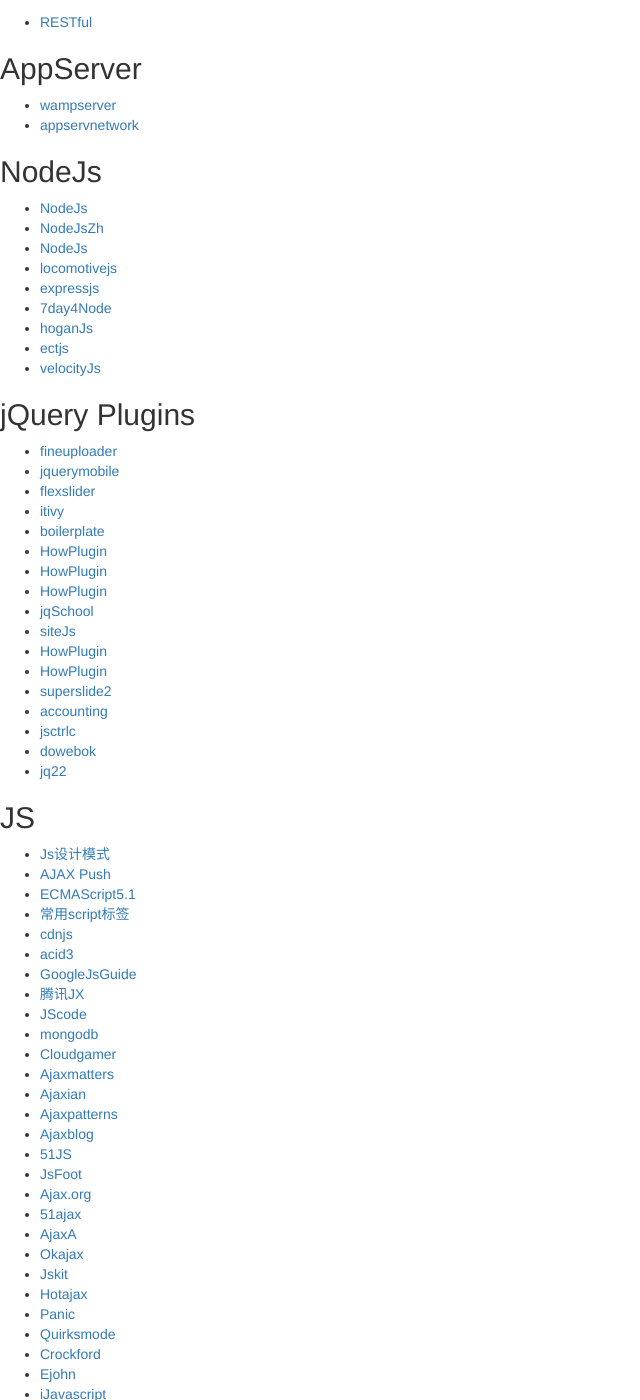
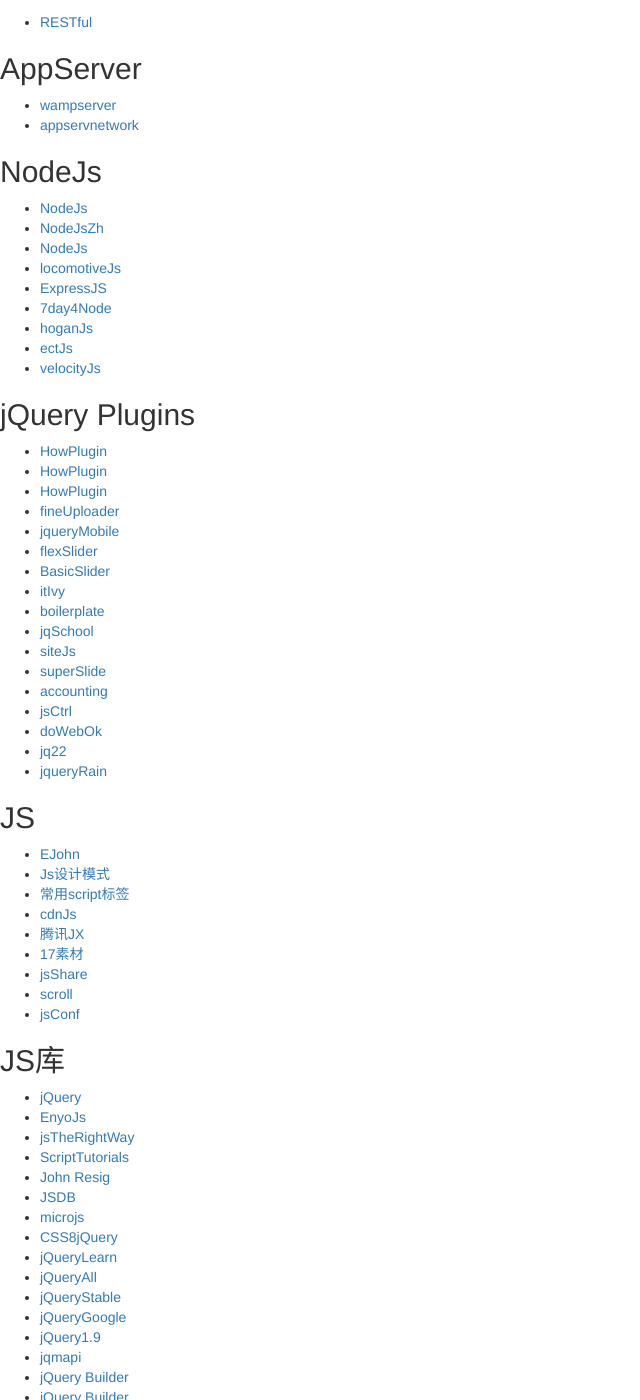
Before and after one commit to wkylin/wkylin.github.com, a Jekyll site: the page built from jslink.html, in a window 1280 px wide and 1400 px high, scrolled down 1452 px. Shown: the whole window, without its empty margins (0-640 px from the left). Built offline with Jekyll 4.4.1, drawn with Linux system fonts in a browser that asks for light colours; nearby versions of some CDN libraries; library files that are not in the unit come from our copies; comment, search, counter and statistics services are not loaded; some of the changed text lies outside the part shown.

Commit message:
modify js

```diff
--- a/jslink.html
+++ b/jslink.html
@@ -58,76 +58,48 @@
     <li class="ui-list-item"><a href="http://nodejs.org/docs/latest/api/" target="_blank">NodeJs</a></li>
     <li class="ui-list-item"><a href="http://nodeapi.ucdok.com/#/api/" target="_blank">NodeJsZh</a></li>
     <li class="ui-list-item"><a href="http://nodejs.org/" target="_blank">NodeJs</a></li>
-    <li class="ui-list-item"><a href="http://locomotivejs.org/guide/" target="_blank">locomotivejs</a></li>
-    <li class="ui-list-item"><a href="http://expressjs.com/guide.html" target="_blank">expressjs</a></li>
+    <li class="ui-list-item"><a href="http://locomotivejs.org/guide/" target="_blank">locomotiveJs</a></li>
+    <li class="ui-list-item"><a href="http://expressjs.com/guide.html" target="_blank">ExpressJS</a></li>
     <li class="ui-list-item"><a href="http://nqdeng.github.io/7-days-nodejs/" target="_blank">7day4Node</a></li>
     <li class="ui-list-item"><a href="http://twitter.github.io/hogan.js/" target="_blank">hoganJs</a></li>
-    <li class="ui-list-item"><a href="http://ectjs.com/" target="_blank"><span class="ft-red">ectjs</span></a></li>
+    <li class="ui-list-item"><a href="http://ectjs.com/" target="_blank"><span class="ft-red">ectJs</span></a></li>
     <li class="ui-list-item"><a href="http://git.shepherdwind.com/velocity.js/" target="_blank"><span class="ft-red">velocityJs</span></a></li>
 </ul>
 <div class="ui-title fn-clear">
     <h2>jQuery Plugins</h2>
 </div>
 <ul class="ui-list fn-clear">
-    <li class="ui-list-item"><a href="http://fineuploader.com" target="_blank">fineuploader</a></li>
-    <li class="ui-list-item"><a href="http://jquerymobile.com" target="_blank">jquerymobile</a></li>
-    <li class="ui-list-item"><a href="http://www.woothemes.com/flexslider/" target="_blank">flexslider</a></li>
-    <li class="ui-list-item"><a href="http://js.itivy.com/" target="_blank">itivy</a></li>
-    <li class="ui-list-item"><a href="http://jqueryboilerplate.com/" target="_blank">boilerplate</a></li>
     <li class="ui-list-item"><a href="http://www.codeproject.com/Articles/291290/How-To-Write-Plugin-in-jQuery" target="_blank">HowPlugin</a></li>
     <li class="ui-list-item"><a href="http://debuggable.com/posts/how-to-write-jquery-plugins:4f72ab2e-7310-4a74-817a-0a04cbdd56cb" target="_blank">HowPlugin</a></li>
     <li class="ui-list-item"><a href="http://blog.teamtreehouse.com/writing-your-own-jquery-plugins" target="_blank">HowPlugin</a></li>
+    <li class="ui-list-item"><a href="http://fineuploader.com" target="_blank">fineUploader</a></li>
+    <li class="ui-list-item"><a href="http://jquerymobile.com" target="_blank">jqueryMobile</a></li>
+    <li class="ui-list-item"><a href="http://www.woothemes.com/flexslider/" target="_blank">flexSlider</a></li>
+    <li class="ui-list-item"><a href="http://basic-slider.com/" target="_blank">BasicSlider</a></li>
+    <li class="ui-list-item"><a href="http://js.itivy.com/" target="_blank">itIvy</a></li>
+    <li class="ui-list-item"><a href="http://jqueryboilerplate.com/" target="_blank">boilerplate</a></li>
     <li class="ui-list-item"><a href="http://www.jq-school.com/" target="_blank">jqSchool</a></li>
     <li class="ui-list-item"><a href="http://www.sitejs.cn/" target="_blank">siteJs</a></li>
-    <li class="ui-list-item"><a href="http://debuggable.com/posts/how-to-write-jquery-plugins:4f72ab2e-7310-4a74-817a-0a04cbdd56cb" target="_blank">HowPlugin</a></li>
-    <li class="ui-list-item"><a href="http://blog.teamtreehouse.com/writing-your-own-jquery-plugins" target="_blank">HowPlugin</a></li>
-    <li class="ui-list-item"><a href="http://www.superslide2.com/" target="_blank">superslide2</a></li>
+    <li class="ui-list-item"><a href="http://www.superslide2.com/" target="_blank">superSlide</a></li>
     <li class="ui-list-item"><a href="http://josscrowcroft.github.io/accounting.js/" target="_blank">accounting</a></li>
-    <li class="ui-list-item"><a href="http://www.jsctrlc.com/" target="_blank">jsctrlc</a></li>
-    <li class="ui-list-item"><a href="http://www.dowebok.com" target="_blank">dowebok</a></li>
+    <li class="ui-list-item"><a href="http://www.jsctrlc.com/" target="_blank">jsCtrl</a></li>
+    <li class="ui-list-item"><a href="http://www.dowebok.com" target="_blank">doWebOk</a></li>
     <li class="ui-list-item"><a href="http://www.jq22.com/" target="_blank">jq22</a></li>
+    <li class="ui-list-item"><a href="http://www.jqueryrain.com" target="_blank">jqueryRain</a></li>
 </ul>
 <div class="ui-title fn-clear">
     <h2>JS</h2>
 </div>
 <ul class="ui-list fn-clear">
+    <li class="ui-list-item"><a href="http://ejohn.org/" target="_blank">EJohn</a></li>
     <li class="ui-list-item"><a href="http://addyosmani.com/resources/essentialjsdesignpatterns/book/" target="_blank">Js设计模式</a></li>
-    <li class="ui-list-item"><a href="http://www.ape-project.org/" target="_blank">AJAX Push</a></li>
-    <li class="ui-list-item"><a href="http://ecmascript.cn/" target="_blank">ECMAScript5.1</a></li>
     <li class="ui-list-item"><a href="http://scriptsrc.net/" target="_blank">常用script标签</a></li>
-    <li class="ui-list-item"><a href="http://cdnjs.com/" target="_blank">cdnjs</a></li>
-    <li class="ui-list-item"><a href="http://acid3.acidtests.org/" target="_blank">acid3</a></li>
-    <li class="ui-list-item"><a href="http://google-styleguide.googlecode.com/svn/trunk/javascriptguide.xml" target="_blank"><span class="ft-red">GoogleJsGuide</span></a></li>
+    <li class="ui-list-item"><a href="http://cdnjs.com/" target="_blank">cdnJs</a></li>
     <li class="ui-list-item"><a href="http://alloyteam.github.com/JX/" target="_blank">腾讯JX</a></li>
-    <li class="ui-list-item"><a href="http://jscode.chinacxy.com/default_cf.aspx" target="_blank">JScode</a></li>
-    <li class="ui-list-item"><a href="http://www.mongodb.org/display/DOCS/Home" target="_blank">mongodb</a></li>
-    <li class="ui-list-item"><a href="http://www.cnblogs.com/cloudgamer/" target="_blank">Cloudgamer</a></li>
-    <li class="ui-list-item"><a href="http://www.ajaxmatters.com/" target="_blank">Ajaxmatters</a></li>
-    <li class="ui-list-item"><a href="http://www.ajaxian.com/" target="_blank">Ajaxian</a></li>
-    <li class="ui-list-item"><a href="http://ajaxpatterns.org/" target="_blank">Ajaxpatterns</a></li>
-    <li class="ui-list-item"><a href="http://www.ajaxblog.com/" target="_blank">Ajaxblog</a></li>
-    <li class="ui-list-item"><a href="http://51js.com/" target="_blank">51JS</a></li>
-    <li class="ui-list-item"><a href="http://www.jsfoot.com/" target="_blank">JsFoot</a></li>
-    <li class="ui-list-item"><a href="http://www.ajax.org/" target="_blank">Ajax.org</a></li>
-    <li class="ui-list-item"><a href="http://www.51ajax.com/" target="_blank">51ajax</a></li>
-    <li class="ui-list-item"><a href="http://www.ajaxa.cn/" target="_blank">AjaxA</a></li>
-    <li class="ui-list-item"><a href="http://www.okajax.com/" target="_blank">Okajax</a></li>
-    <li class="ui-list-item"><a href="http://www.javascriptkit.com/" target="_blank">Jskit</a></li>
-    <li class="ui-list-item"><a href="http://www.hotajax.org/" target="_blank">Hotajax</a></li>
-    <li class="ui-list-item"><a href="http://www.panic.com" target="_blank">Panic</a></li>
-    <li class="ui-list-item"><a href="http://www.quirksmode.org/" target="_blank">Quirksmode</a></li>
-    <li class="ui-list-item"><a href="http://www.crockford.com/" target="_blank">Crockford</a></li>
-    <li class="ui-list-item"><a href="http://ejohn.org/" target="_blank">Ejohn</a></li>
-    <li class="ui-list-item"><a href="http://www.ijavascript.cn/" target="_blank">iJavascript</a></li>
-    <li class="ui-list-item"><a href="http://www.brothercake.com/" target="_blank">Brothercake</a></li>
-    <li class="ui-list-item"><a href="http://flowplayer.org/" target="_blank">Flowplayer</a></li>
-    <li class="ui-list-item"><a href="http://headjs.com/" target="_blank">headjs</a></li>
     <li class="ui-list-item"><a href="http://www.17sucai.com/" target="_blank">17素材</a></li>
-    <li class="ui-list-item"><a href="http://www.jsshare.com/" target="_blank">jsshare</a></li>
-    <li class="ui-list-item"><a href="http://www.daimajiayuan.com/" target="_blank">代码家园</a></li>
+    <li class="ui-list-item"><a href="http://www.jsshare.com/" target="_blank">jsShare</a></li>
     <li class="ui-list-item"><a href="http://manos.malihu.gr/" target="_blank">scroll</a></li>
-    <li class="ui-list-item"><a href="http://basic-slider.com/" target="_blank">BasicSlider</a></li>
-    <li class="ui-list-item"><a href="http://jsconf.com/" target="_blank">jsconf</a></li>
+    <li class="ui-list-item"><a href="http://jsconf.com/" target="_blank">jsConf</a></li>
 </ul>
 
 <div class="ui-title fn-clear">
@@ -163,9 +135,9 @@
     <li class="ui-list-item"><a href="http://mweb.baidu.com/zeptoapi/" target="_blank">ZeptoJsZh</a></li>
 
     <li class="ui-list-item"><a href="http://aralejs.org/" target="_blank">AraleJs</a></li>
-    <li class="ui-list-item"><a href="http://mootools.net/" target="_blank">Mootools</a></li>
+    <li class="ui-list-item"><a href="http://mootools.net/" target="_blank">MooTools</a></li>
     <li class="ui-list-item"><a href="http://zhang.zipeng.info/library/coffeescript/index.html" target="_blank">袖珍手册</a></li>
-    <li class="ui-list-item"><a href="http://javascript.ruanyifeng.com/" target="_blank">ruanyifeng</a></li>
+    <li class="ui-list-item"><a href="http://javascript.ruanyifeng.com/" target="_blank">ruanYiFeng</a></li>
 </ul>
 
 <div class="ui-title fn-clear">
@@ -192,38 +164,38 @@
     <h2>Dart</h2>
 </div>
 <ul class="ui-list fn-clear">
-    <li class="ui-list-item"><a href="http://try.dartlang.org/" target="_blank">dartlang</a></li>
+    <li class="ui-list-item"><a href="http://try.dartlang.org/" target="_blank">dartLang</a></li>
 </ul>
 
 <div class="ui-title fn-clear">
     <h2>XMPP</h2>
 </div>
 <ul class="ui-list fn-clear">
-    <li class="ui-list-item"><a href="http://strophe.im/strophejs/" target="_blank">strophejs</a></li>
+    <li class="ui-list-item"><a href="http://strophe.im/strophejs/" target="_blank">strophe</a></li>
 </ul>
 
 <div class="ui-title fn-clear">
     <h2>JS在线工具</h2>
 </div>
 <ul class="ui-list fn-clear">
-    <li class="ui-list-item"><a href="http://jsbin.com/" target="_blank">jsbin</a></li>
-    <li class="ui-list-item"><a href="http://jsfiddle.net/" target="_blank">jsfiddle</a></li>
+    <li class="ui-list-item"><a href="http://jsbin.com/" target="_blank">jsBin</a></li>
+    <li class="ui-list-item"><a href="http://jsfiddle.net/" target="_blank">jsFiddle</a></li>
     <li class="ui-list-item"><a href="http://codepen.io" target="_blank"><span class="ft-red">CodePen</span></a></li>
-    <li class="ui-list-item"><a href="http://www.jspretty.com/" target="_blank" title="">jspretty</a></li>
-    <li class="ui-list-item"><a href="http://jsmini.com/" target="_blank" title="">jsmini</a></li>
-    <li class="ui-list-item"><a href="http://regexpal.com/" target="_blank" title="">regexpal</a></li>
-    <li class="ui-list-item"><a href="http://jsobfuscate.com/" target="_blank" title="">jsobfuscate</a></li>
-    <li class="ui-list-item"><a href="http://www.jshint.com/" target="_blank" title="">jshint</a></li>
-    <li class="ui-list-item"><a href="http://jsperf.com/" target="_blank" title="">jsperf</a></li>
-    <li class="ui-list-item"><a href="http://jsbeautifier.org/" target="_blank" title="">jsbeautifier</a></li>
-    <li class="ui-list-item"><a href="http://www.jsnice.org/" target="_blank" title="">jsnice</a></li>
-    <li class="ui-list-item"><a href="http://jsonlint.com/" target="_blank" title="">jsonlint</a></li>
+    <li class="ui-list-item"><a href="http://www.jspretty.com/" target="_blank" title="">jsPretty</a></li>
+    <li class="ui-list-item"><a href="http://jsmini.com/" target="_blank" title="">jsMini</a></li>
+    <li class="ui-list-item"><a href="http://regexpal.com/" target="_blank" title="">RegEp</a></li>
+    <li class="ui-list-item"><a href="http://jsobfuscate.com/" target="_blank" title="">jsObfuscate</a></li>
+    <li class="ui-list-item"><a href="http://www.jshint.com/" target="_blank" title="">jsHint</a></li>
+    <li class="ui-list-item"><a href="http://jsperf.com/" target="_blank" title="">jsPer</a></li>
+    <li class="ui-list-item"><a href="http://jsbeautifier.org/" target="_blank" title="">jsBeautifier</a></li>
+    <li class="ui-list-item"><a href="http://www.jsnice.org/" target="_blank" title="">jsNice</a></li>
+    <li class="ui-list-item"><a href="http://jsonlint.com/" target="_blank" title="">jsonLint</a></li>
 </ul>
 <div class="ui-title fn-clear">
     <h2>JavaScript语义模板库</h2>
 </div>
 <ul class="ui-list fn-clear">
-    <li class="ui-list-item"><a href="http://code.google.com/p/jsmart/" target="_blank">jsmart</a></li>
+    <li class="ui-list-item"><a href="http://code.google.com/p/jsmart/" target="_blank">jsMart</a></li>
     <li class="ui-list-item"><a href="http://handlebarsjs.com/" target="_blank"><span class="ft-red">HandleBarsJs</span></a></li>
     <li class="ui-list-item"><a href="http://software.intel.com/zh-cn/articles/HTML5Handlebars" target="_blank">HTML5Handlebars</a></li>
     <li class="ui-list-item"><a href="http://borismoore.github.io/jsrender/demos/index.html" target="_blank">JsRender</a></li>
```
